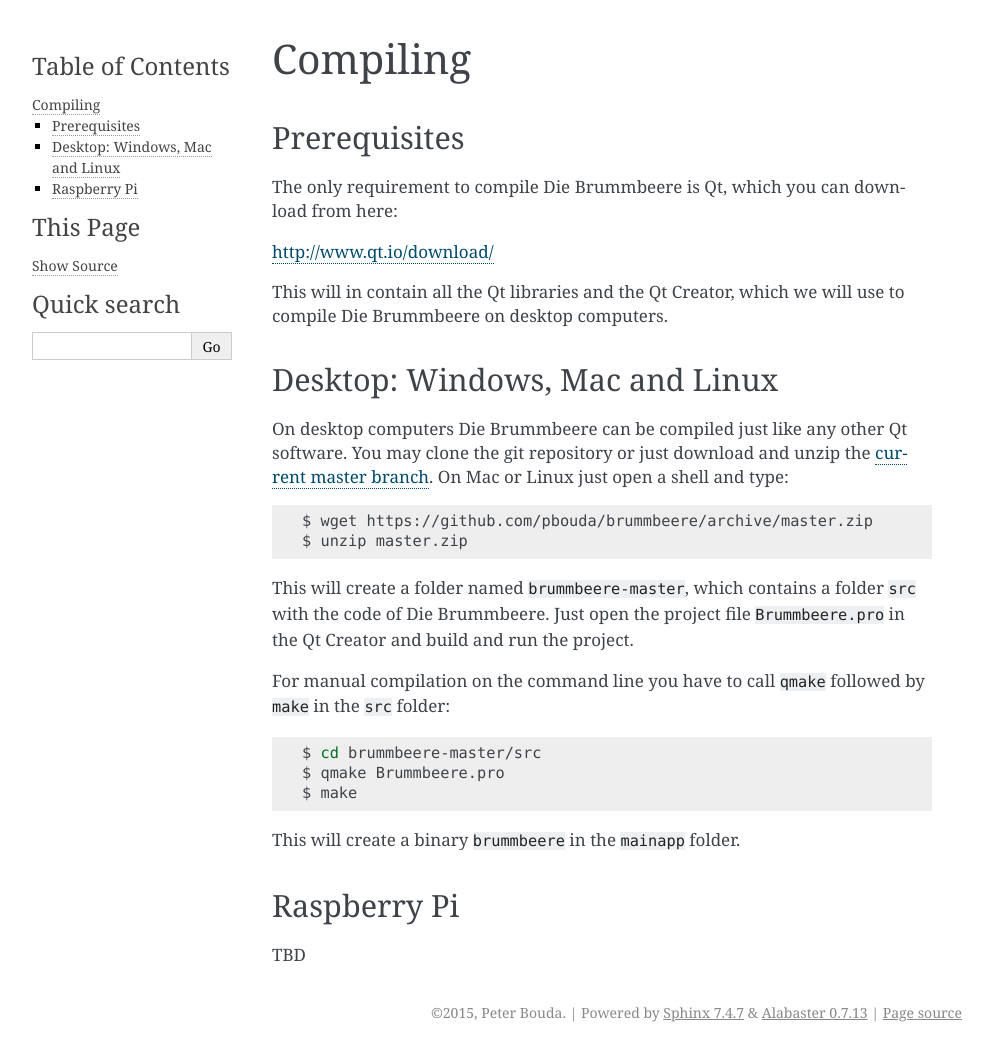
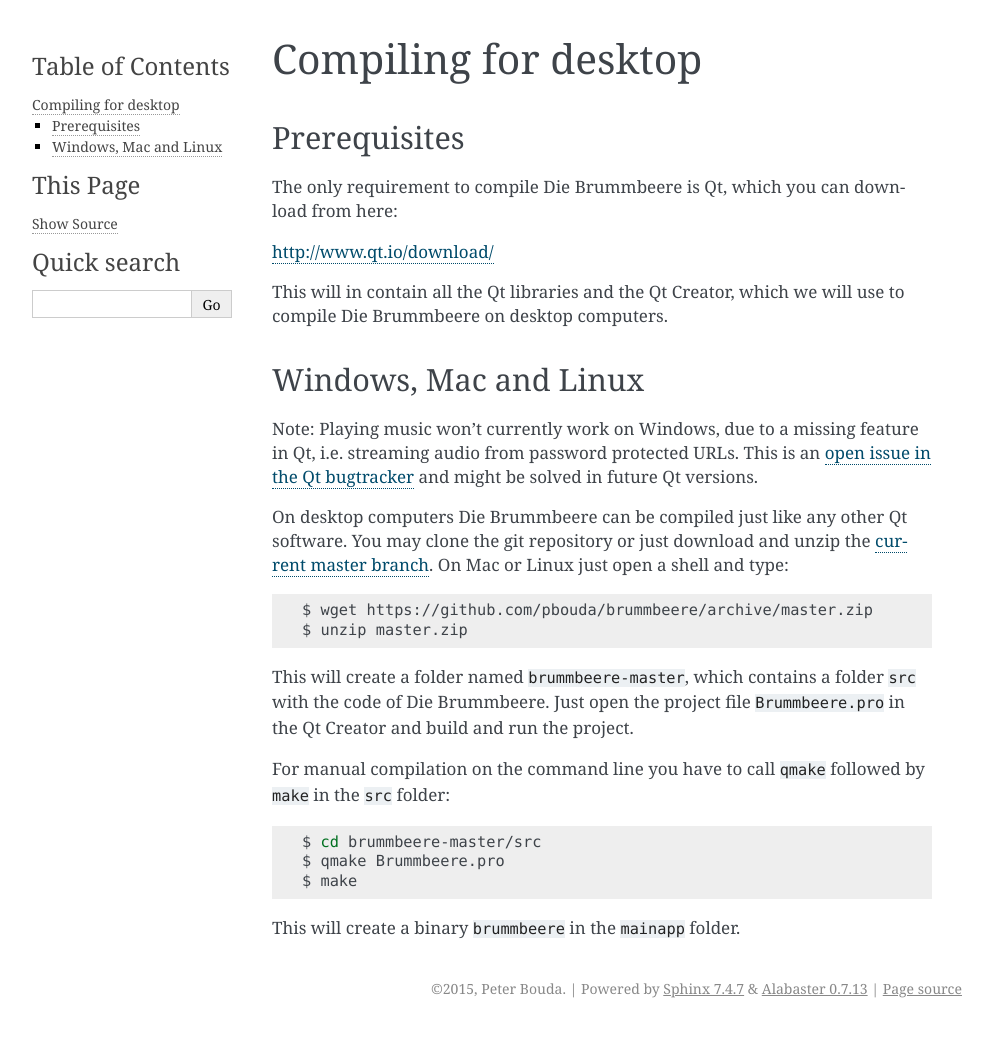
Before and after one commit to pbouda/brummbeere, a Sphinx documentation site: the page built from doc/compiling.rst, in a window 1280 px wide. Shown: the whole page, without its empty margins (148-1140 px from the left). Built offline with Sphinx 7.4.7, drawn with Linux system fonts in a browser that asks for light colours; after the commit the page ends 1028 px from its top, so only the background shows below that.

Commit message:
Reworked structure of docs.

```diff
--- a/doc/compiling.rst
+++ b/doc/compiling.rst
@@ -1,5 +1,5 @@
-Compiling
-=========
+Compiling for desktop
+=====================
 
 Prerequisites
 -------------
@@ -12,8 +12,14 @@ http://www.qt.io/download/
 This will in contain all the Qt libraries and the Qt Creator, which we will
 use to compile Die Brummbeere on desktop computers.
 
-Desktop: Windows, Mac and Linux
--------------------------------
+Windows, Mac and Linux
+----------------------
+
+Note: Playing music won't currently work on Windows, due to a missing
+feature in Qt, i.e. streaming audio from password protected URLs. This
+is an `open issue in the Qt bugtracker
+<https://bugreports.qt.io/browse/QTBUG-45363>`_ and might be solved in future
+Qt versions.
 
 On desktop computers Die Brummbeere can be compiled just like any other Qt
 software. You may clone the git repository or just download and unzip the
@@ -40,9 +46,3 @@ by ``make`` in the ``src`` folder:
    $ make
 
 This will create a binary ``brummbeere`` in the ``mainapp`` folder.
-
-
-Raspberry Pi
-------------
-
-TBD
--- /dev/null
+++ b/doc/raspi.rst
@@ -0,0 +1,4 @@
+Embedded Brummbeere on the Raspberry
+====================================
+
+TBD
```
Also changed, not shown: README.md (+1 -1 lines), doc/index.rst (+8 -4 lines).
